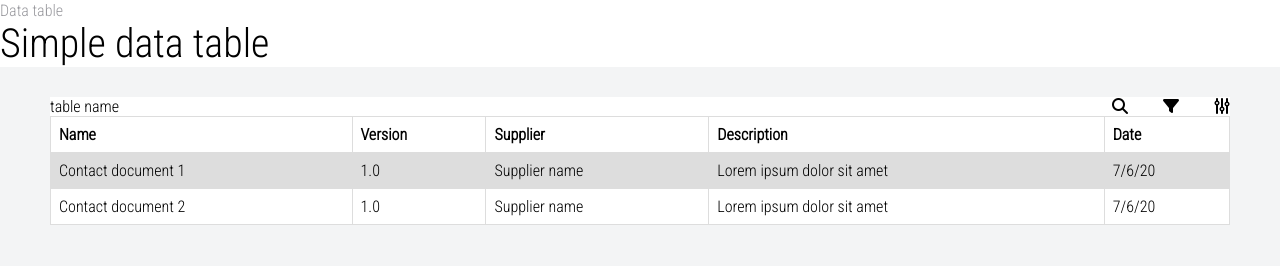
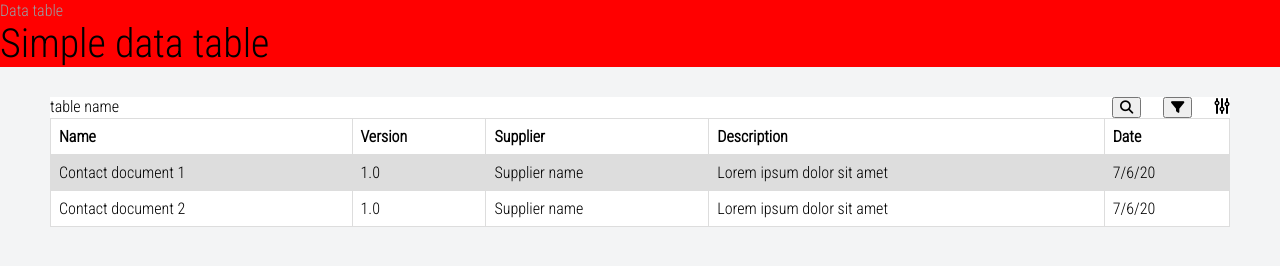
Before and after one commit to abbasgm/Tutorial-Javascript, a plain HTML site: page index.html in a window 1280 px wide. Drawn offline with Linux system fonts and the light colour scheme.

Commit message:
added js

```diff
--- a/index.css
+++ b/index.css
@@ -20,7 +20,7 @@
     display: flex;
     justify-content: center;
     flex-direction: column;
-    background-color: #ffffff;
+    background-color: #1243e4;
     width: 100%;
     height: 10%;
     /* padding: 20px; */
--- a/index.html
+++ b/index.html
@@ -9,7 +9,10 @@
       href="https://fonts.googleapis.com/css2?family=Roboto+Condensed:wght@300&display=swap"
       rel="stylesheet"
     />
-    <script src="https://kit.fontawesome.com/8d31125751.js" crossorigin="anonymous"></script>
+    <script
+      src="https://kit.fontawesome.com/8d31125751.js"
+      crossorigin="anonymous"
+    ></script>
   </head>
 
   <body>
@@ -22,10 +25,17 @@
         <div class="tableHeader">
           <div>table name</div>
           <div class="tableLogo">
-            <div><i class="fa-sharp fa-solid fa-magnifying-glass"></i></div>
-            <div><i class="fa-sharp fa-solid fa-filter"></i></div>
+            <div>
+              <button id="searchButton">
+                <i class="fa-sharp fa-solid fa-magnifying-glass"></i>
+              </button>
+            </div>
+            <div id="filterBtn">
+              <button>
+                <i class="fa-sharp fa-solid fa-filter"></i>
+              </button>
+            </div>
             <div><i class="fa-solid fa-sliders fa-rotate-90"></i></div>
-
           </div>
         </div>
         <div class="tableHead">
@@ -55,5 +65,41 @@
         </div>
       </div>
     </div>
+
+    <script>
+      var ss = document.querySelector(".upper");
+      ss.style["background-color"] = "#ff0000";
+
+      var schBtn = document.querySelector("#searchButton");
+      var tableName = document.querySelector(".tableHeader > div:nth-child(1)");
+      var tekanBtn = function () {
+        tableName.textContent = "Search";
+      };
+      var keluar = function () {
+        tableName.textContent = "Table Name";
+      };
+
+      var filter = document.querySelector("#filterBtn");
+      var table = document.querySelector("table");
+
+      var addRow = function () {
+        var count = document.querySelectorAll('table > tbody > tr').length;
+        var row = table.insertRow(count);
+        var cell1 = row.insertCell(0);
+        var cell2 = row.insertCell(1);
+        var cell3 = row.insertCell(2);
+        var cell4 = row.insertCell(3);
+        var cell5 = row.insertCell(4);
+        cell1.innerHTML = "NEW CELL1";
+        cell2.innerHTML = "NEW CELL2";
+        cell3.innerHTML = "NEW CELL3";
+        cell4.innerHTML = "NEW CELL4";
+        cell5.innerHTML = "NEW CELL5";
+      };
+
+      filter.onclick = addRow;
+      schBtn.onmouseover = tekanBtn;
+      schBtn.onmouseout = keluar;
+    </script>
   </body>
 </html>
```
Also changed, not shown: nota.txt (added).
